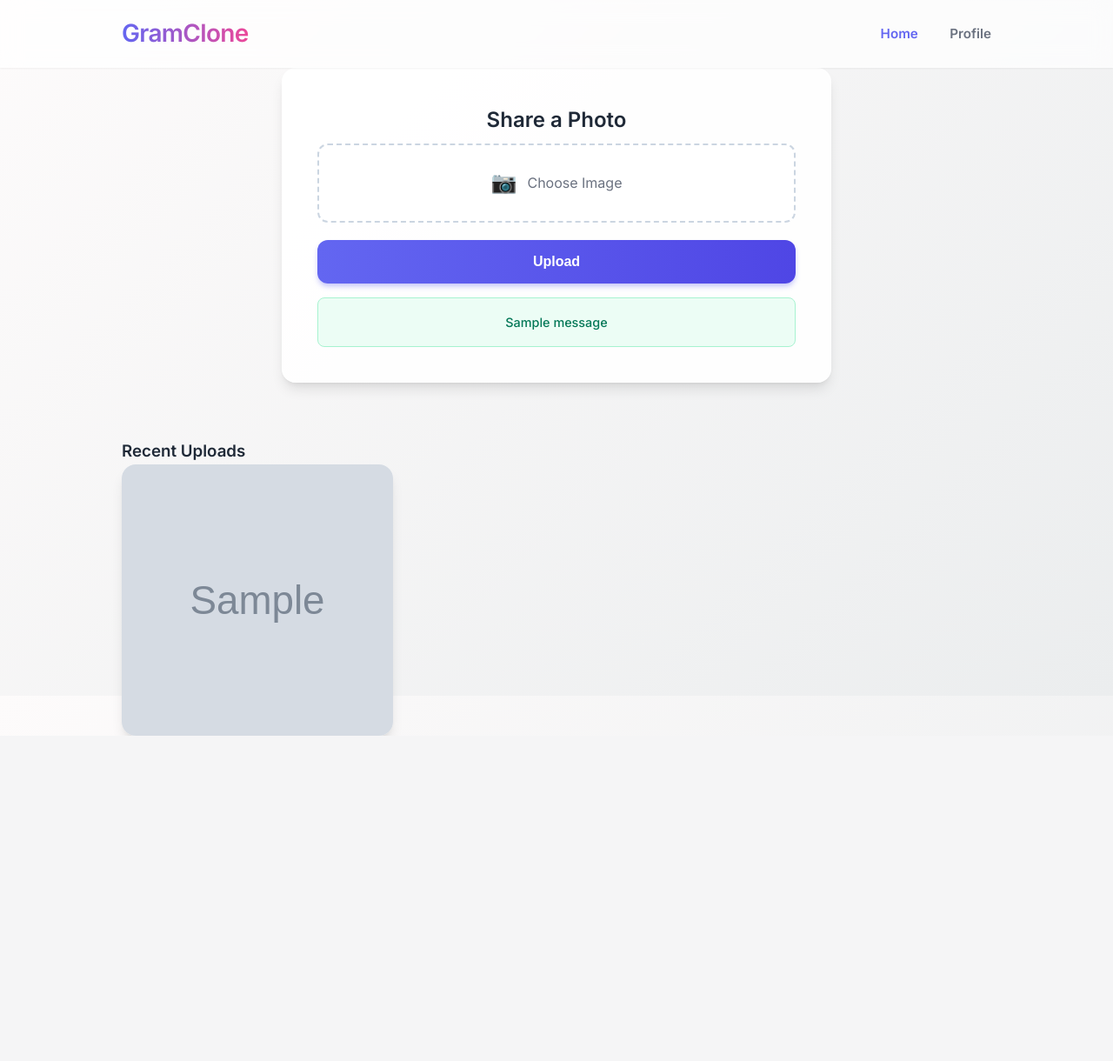
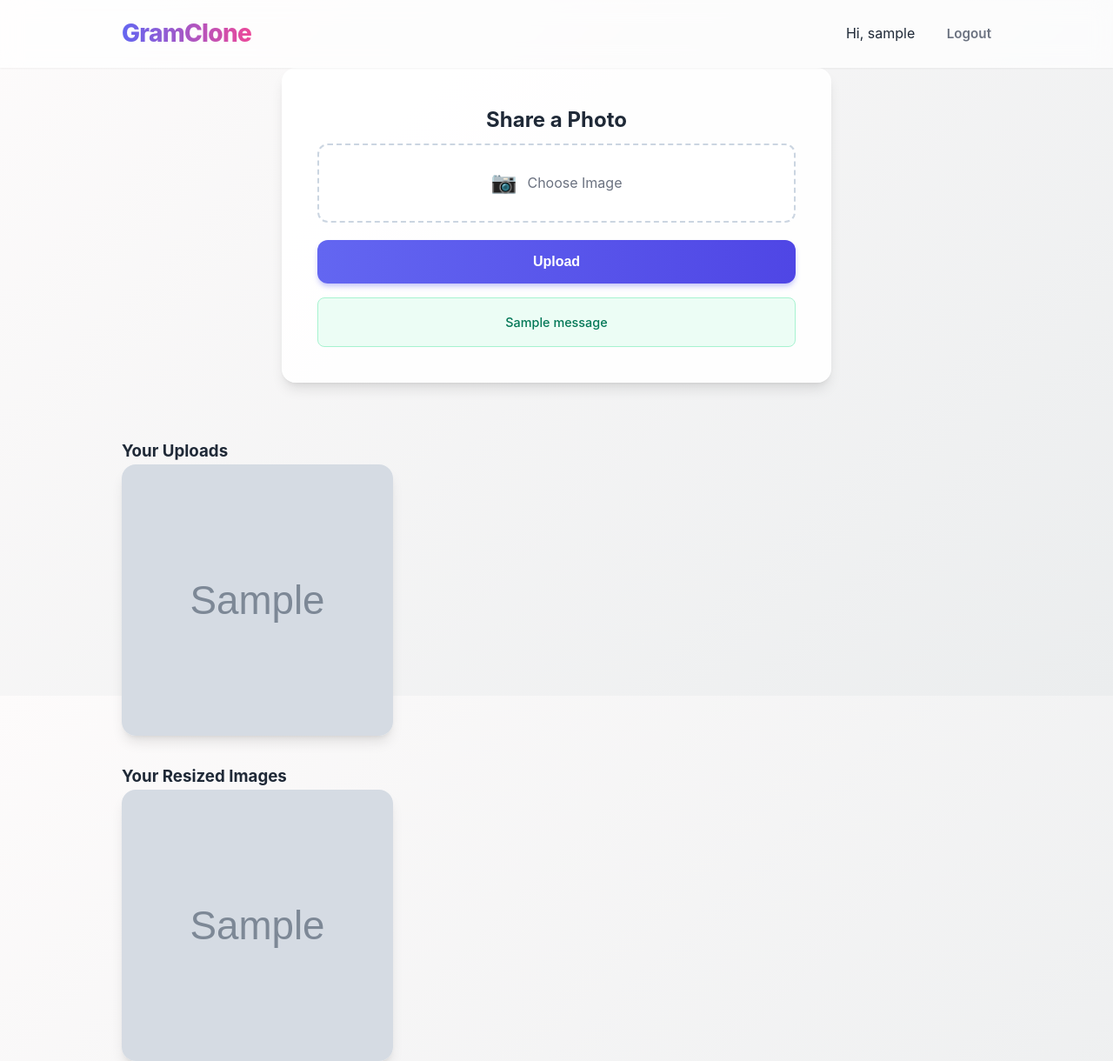
Before and after one commit to umakrishna-2002/PixelForge-Cloud, a Flask app: template templates/index.html in a window 1280 px wide. Shown: the whole page at 87% size. Before the commit the page ends 846 px from the top, so only its background shows below. Run offline with Flask 3, Linux system fonts and the light colour scheme; the template is opened without the code that fills it: most values are stand-ins (such as "Sample title", 1, 10 or a date in 2020); grey boxes marked "Sample" are stand-in pictures; one stand-in notice (Sample message) is shown.

Commit message:
Add files via upload

```diff
--- a/templates/index.html
+++ b/templates/index.html
@@ -1,37 +1,34 @@
 <!DOCTYPE html>
 <html lang="en">
 <head>
-    <meta charset="UTF-8">
-    <meta name="viewport" content="width=device-width, initial-scale=1.0">
-    <title>GramClone</title>
+  <meta charset="utf-8">
+  <meta name="viewport" content="width=device-width,initial-scale=1">
+  <title>GramClone - Dashboard</title>
   <link rel="stylesheet" href="{{ url_for('static', filename='css/style.css') }}">
-    <link href="https://fonts.googleapis.com/css2?family=Inter:wght@400;500;600&display=swap" rel="stylesheet">
 </head>
 <body>
   <nav class="navbar">
     <div class="container">
       <a href="/" class="logo">GramClone</a>
       <div class="nav-links">
-                <a href="#" class="active">Home</a>
-                <a href="#">Profile</a>
+        <span>Hi, {{ username }}</span>
+        <a href="{{ url_for('logout') }}">Logout</a>
       </div>
     </div>
   </nav>
 
   <main class="container">
-        <!-- Upload Section -->
     <section class="upload-section">
       <div class="card">
         <h2>Share a Photo</h2>
-                <form action="/upload" method="post" enctype="multipart/form-data" class="upload-form">
+        <form action="{{ url_for('upload_file') }}" method="post" enctype="multipart/form-data" class="upload-form">
           <div class="file-input-wrapper">
             <input type="file" name="file" id="file" accept="image/*" required>
-                        <label for="file" class="file-label">
-                            <span class="icon">📷</span> Choose Image
-                        </label>
+            <label for="file" class="file-label"><span class="icon">📷</span> Choose Image</label>
           </div>
           <button type="submit" class="btn-primary">Upload</button>
         </form>
+
         {% with messages = get_flashed_messages() %}
           {% if messages %}
             <div class="flash-messages">
@@ -44,26 +41,40 @@
       </div>
     </section>
 
-        <!-- Feed Section -->
     <section class="feed-section">
-            <h3>Recent Uploads</h3>
+      <h3>Your Uploads</h3>
       <div class="grid">
-                {% for image in images %}
+        {% if images_uploads %}
+          {% for image in images_uploads %}
             <div class="grid-item">
               {% if use_s3 %}
-                        <img src="https://{{ s3_bucket }}.s3.{{ s3_region }}.amazonaws.com/uploads/{{ image }}" alt="User Upload" loading="lazy">
+                <img src="https://{{ s3_bucket }}.s3.{{ s3_region }}.amazonaws.com/{{ user_id }}/uploads/{{ image }}" alt="{{ image }}" loading="lazy">
               {% else %}
-                        <img src="{{ url_for('static', filename='uploads/' + image) }}" alt="User Upload" loading="lazy">
+                <img src="{{ url_for('static', filename='uploads/' + image) }}" alt="{{ image }}" loading="lazy">
               {% endif %}
-                    <div class="overlay">
-                        <button class="like-btn">❤️</button>
-                    </div>
-                </div>
-                {% else %}
-                <div class="empty-state">
-                    <p>No photos yet. Be the first to share!</p>
+              <div class="overlay"><button class="like-btn">❤️</button></div>
             </div>
           {% endfor %}
+        {% else %}
+          <div class="empty-state"><p>No uploads yet.</p></div>
+        {% endif %}
+      </div>
+
+      <h3 style="margin-top:2rem;">Your Resized Images</h3>
+      <div class="grid">
+        {% if images_resized %}
+          {% for image in images_resized %}
+            <div class="grid-item">
+              {% if use_s3 %}
+                <img src="https://{{ s3_bucket }}.s3.{{ s3_region }}.amazonaws.com/{{ user_id }}/resized/{{ image }}" alt="{{ image }}" loading="lazy">
+              {% else %}
+                <img src="{{ url_for('static', filename='uploads/' + image) }}" alt="{{ image }}" loading="lazy">
+              {% endif %}
+            </div>
+          {% endfor %}
+        {% else %}
+          <div class="empty-state"><p>No resized images yet.</p></div>
+        {% endif %}
       </div>
     </section>
   </main>
```
Also changed, not shown: templates/login.html (added, +31 -0 lines), templates/signup.html (added, +32 -0 lines). Lines whose indentation alone changed are shown as unchanged.
